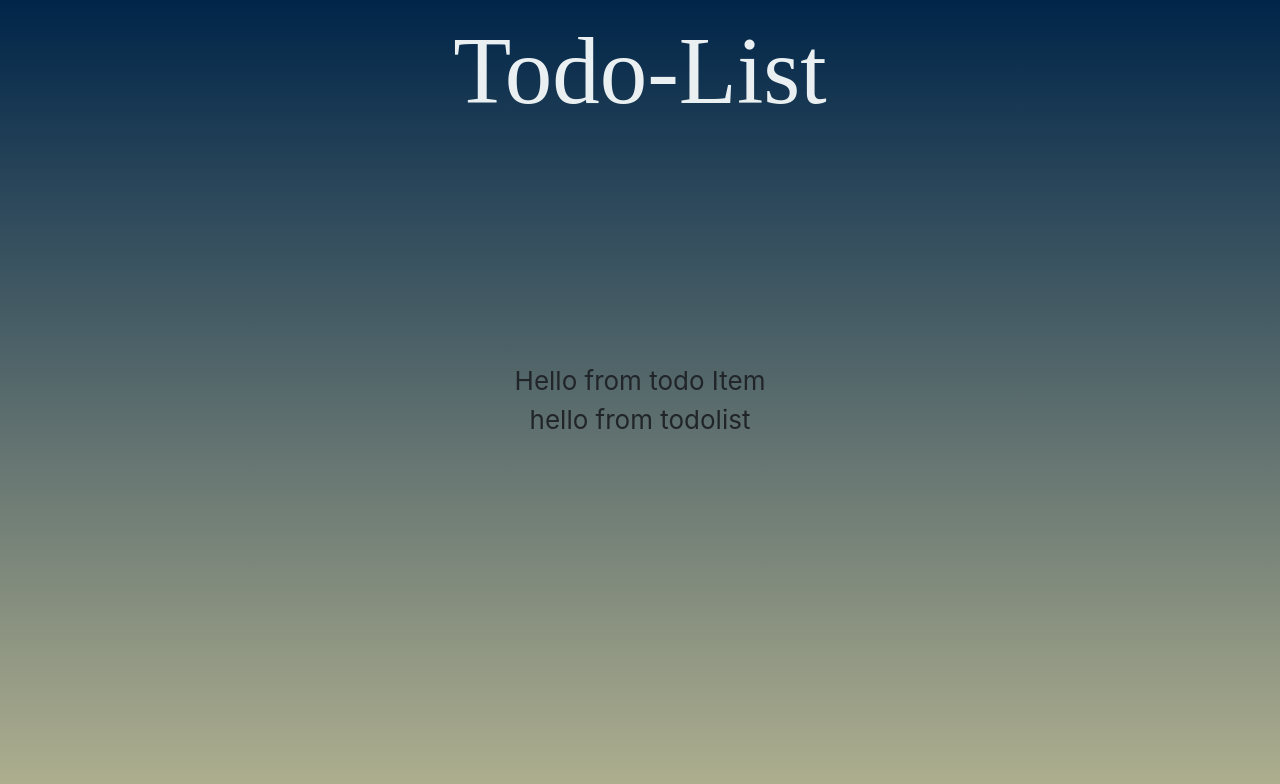
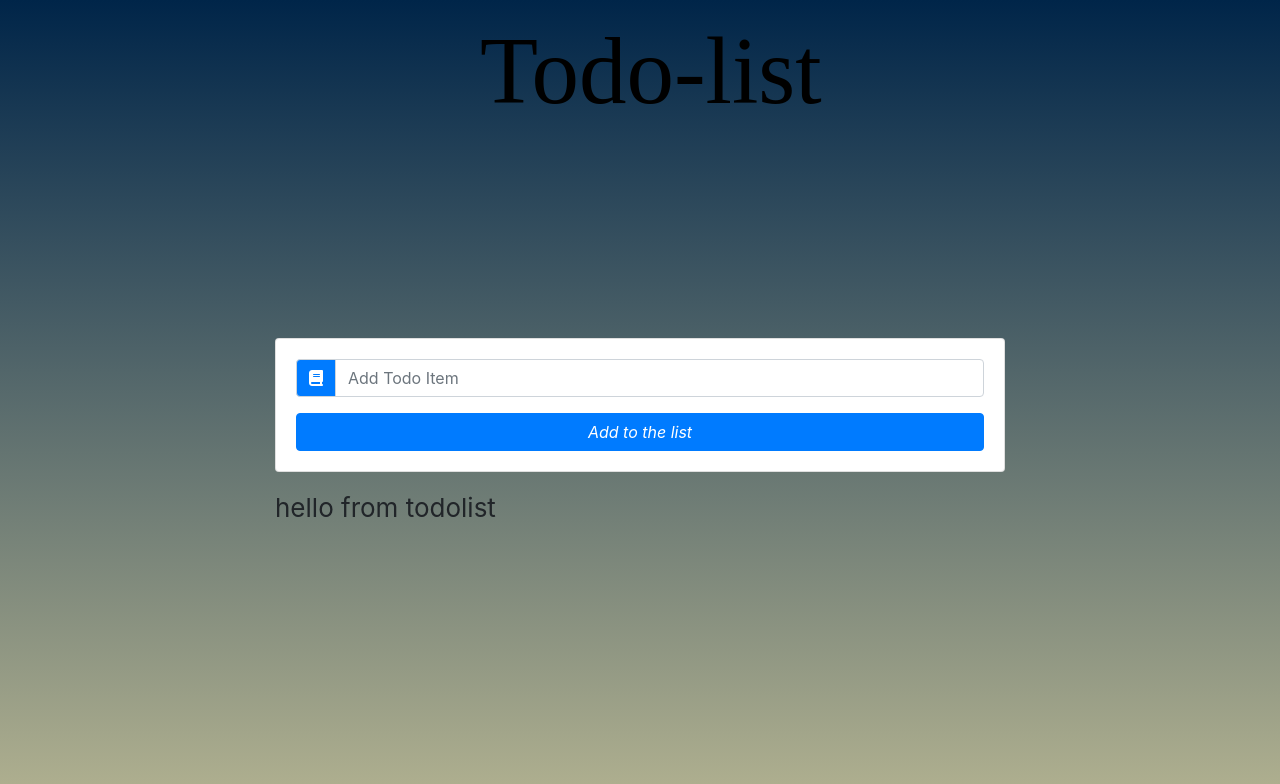
Before and after one commit to NitinKumar16/react-todo-list, a React (Create React App) app: page / in a window 1280 px wide. Shown: the top 784 px of the page. Built offline with nearby package versions, Linux system fonts and the light colour scheme; a web font is replaced by a local one.

Commit message:
TodoInput

```diff
--- a/public/index.html
+++ b/public/index.html
@@ -33,6 +33,10 @@
     integrity="sha384-Vkoo8x4CGsO3+Hhxv8T/Q5PaXtkKtu6ug5TOeNV6gBiFeWPGFN9MuhOf23Q9Ifjh"
     crossorigin="anonymous">
 
+    <!--font awesome-->
+
+    <script src="https://kit.fontawesome.com/0821632ee3.js" crossorigin="anonymous"></script>
+
   </head>
   <body>
     <noscript>You need to enable JavaScript to run this app.</noscript>
--- a/src/App.css
+++ b/src/App.css
@@ -1,6 +1,3 @@
-.App {
-  text-align: center;
-}
 
 .App-header {
   min-height: 100vh;
@@ -8,7 +5,7 @@
   position: relative;
   flex-direction: column;
   align-items: center;
-  justify-content: center;
+  justify-content:center;
   font-size: calc(10px + 2vmin);
   background: #003973;  /* fallback for old browsers */
   background: -webkit-linear-gradient(to top, rgb(184, 184, 152), #011f3d);  /* Chrome 10-25, Safari 5.1-6 */
@@ -19,7 +16,8 @@
 .headline{
     font-size: 95px;
     font-family: Besteam-Font;
-    color:#EAF0F1;
+    color:rgb(0, 0, 0);
     position: absolute;
     top: 0em;
+    left: 5in;
     }
--- a/src/App.js
+++ b/src/App.js
@@ -11,19 +11,50 @@ class App extends Component {
   state={
     items:[{id:1,item:"Brush"},{id:2,item:"plan your day"},{id:3,item:"Workout"}],
     id: uuid(),
+    item:"",
+    editItem:false
   };
+  handleChange=(e)=>{
+    console.log('handleChange')
+  }
+  handleSubmit =(e)=>{
+    console.log('handleSubmit')
+  }
+  clearList =()=>{
+    console.log('clearList')
+  }
+  handleDelete =()=>{
+    console.log('handle edit ${id}')
+  }
+  handleEdit =()=>{
+    console.log('edit edit ${id}')
+  }
   render() {
     console.log(this.state);
     return (
-      <div className="App">
-        <header className="App-header">
-          <div className="headline">Todo-List</div>
-          <TodoInput/>
-          <TodoList/>
-        </header>
-      </div>
+      <div className="App-header">
+      <div className="container">
+        <div className="row">
+          <div className="headline">Todo-list</div>
+            <div className="col-10 mx-auto col-md-8 mt-5">
+            <TodoInput item={this.state.item}
+            handleChange={this.handleChange}
+            handleSubmit={this.handleSubmit}
+            editItem={this.state.editItem}/>
+
+            <TodoList items={this.state.items}
+            clearList={this.clearList}
+            handleDelete={this.handleDelete}
+            handleEdit={this.handleEdit}/>
+            </div>
+          </div>
+        </div>
+        </div>
     )
   }
 }
 
 export default App;
+//<header className="App-header">
+//<div className="headline">Todo-List</div>
+//</header>
--- a/src/components/TodoInput.js
+++ b/src/components/TodoInput.js
@@ -2,10 +2,26 @@ import React, { Component } from 'react'
 
 export default class TodoInput extends Component {
     render() {
+        const { item,handleChange,handleSubmit,editItem}=
+        this.props;
         return (
-            <div>
-                Hello from todo Item
-            </div>
+           <div className="card card-body my-3">
+            <form onSubmit={handleSubmit}>
+                <div className="input-group">
+                    <div className="input-group-prepend">
+                    <div className="input-group-text bg-primary text-white">
+                        <i className="fas fa-book"/>
+                    </div>
+                    </div>
+                    <input type="text" className="form-control text-capitalize"
+                    placeholder="Add todo item" value={item}
+                    onChange={handleChange}/>
+                </div>
+                <button type="submit" className="btn btn-block btn-primary mt-3 font-italic  font-xl">
+                Add to the list
+                </button>
+            </form>
+           </div>
         )
     }
 }
```
